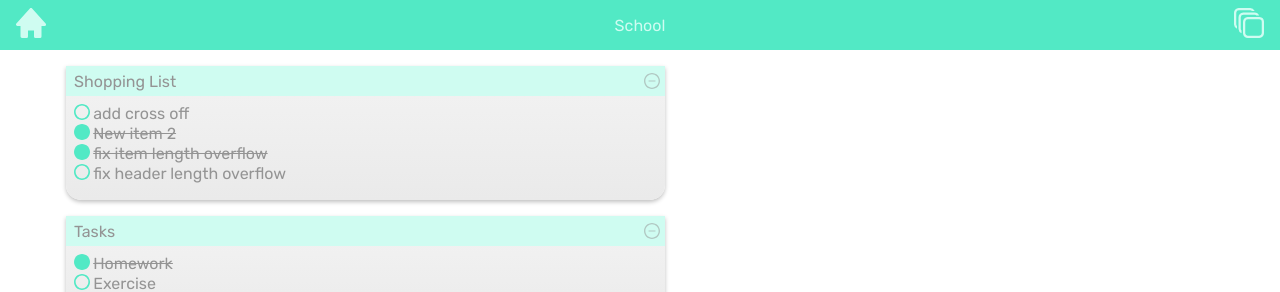
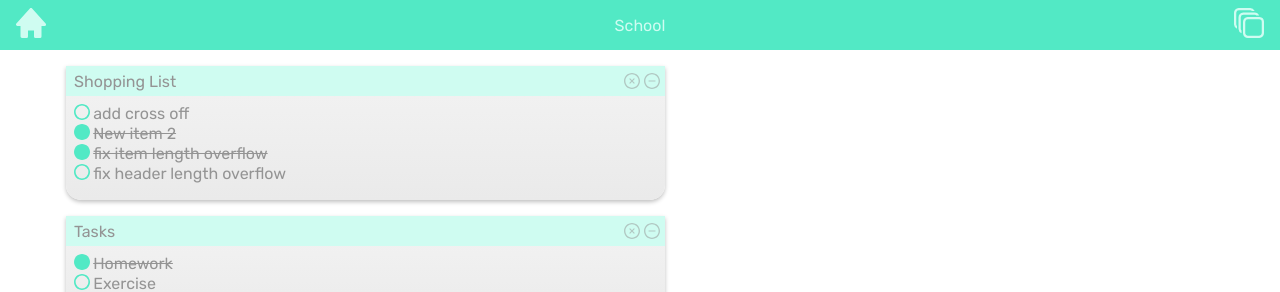
Before and after one commit to kadamidev/skiller-nextjs, a Next.js app: page /tasker_app in a window 1280 px wide. Shown: the top 292 px of the page. Built offline with nearby package versions, Linux system fonts and the light colour scheme.

Commit message:
reworked all card and card item state, implemented card deletion and its functionality.

```diff
--- a/components/tasker_app/Card.jsx
+++ b/components/tasker_app/Card.jsx
@@ -50,6 +50,8 @@ const Card = (props) => {
                     }
                     <div className={styles.editBtn} onClick={editClick}><Image src='/img/app/edit.svg' height={16} width={16} /></div>
                     <div className={styles.collapseBtn} onClick={toggleCollapsed}> <Image src={!collapsed ? '/img/app/minus.svg': '/img/app/plus.svg'} height={16} width={16} /> </div>
+                    <div className={styles.deleteCardBtn} onClick={() => props.cardsDispatch({ type: 'deleteCard', payload: {cardidx: props.cardidx, tabid: props.tabid} })} > <Image src={'/img/app/circled-x.svg'} height={16} width={16} /> </div>
+
                 </header>
                 <section className={styles.cardBody}>
                     <ul>
@@ -59,21 +61,21 @@ const Card = (props) => {
                                 <li key={item.id}>
                                     <div className={styles.checkBox}>
                                         { item.checked ?
-                                        <Image src='/img/app/checked.svg' width={16} height={16} index={index} onClick={() => props.cardsDispatch({ type: 'toggleCardItem', payload: {cardid: props.card.id, tabid: props.tabid, idx: index, checked: item.checked} })} />
+                                        <Image src='/img/app/checked.svg' width={16} height={16} index={index} onClick={() => props.cardsDispatch({ type: 'toggleCardItem', payload: {tabid: props.tabid, idx: index, checked: item.checked, cardidx: props.cardidx} })} />
                                         :
-                                        <Image src='/img/app/unchecked.svg' width={16} height={16} index={index} onClick={() => props.cardsDispatch({ type: 'toggleCardItem', payload: {cardid: props.card.id, tabid: props.tabid, idx: index} })} />
+                                        <Image src='/img/app/unchecked.svg' width={16} height={16} index={index} onClick={() => props.cardsDispatch({ type: 'toggleCardItem', payload: {tabid: props.tabid, idx: index, checked: item.checked, cardidx: props.cardidx} })} />
                                         }
                                     </div>
                                     <p onClick={editItemToggle} className={!editItem ? pClass : styles.hide}>{item.text}</p>
-                                    <input className={editItem ? styles.editText : styles.hide} data={index} type="text" onBlur={editItemToggle} value={item.text} onChange={itemInput} />
-                                    <div className={styles.deleteWrapper} onClick={() => props.cardsDispatch({ type: 'removeCardItem', payload:{cardid: props.card.id, tabid: props.tabid, itemid: item.id} })}>
+                                    <input className={editItem ? styles.editText : styles.hide} type="text" onBlur={editItemToggle} value={item.text} onChange={(e) => props.cardsDispatch({ type: 'editCardItem', payload: {idx: index, cardidx: props.cardidx, tabid: props.tabid, value: e.target.value} }) } />
+                                    <div className={styles.deleteWrapper} onClick={() => props.cardsDispatch({ type: 'removeCardItem', payload:{cardidx: props.cardidx, tabid: props.tabid, itemid: item.id} })}>
                                         <Image src='/img/app/delete.svg' height={10} width={10}/>
                                     </div>
                                 </li>
                             )
                         })}
                     </ul>
-                    <div className={styles.addItemWrapper} onClick={() => props.cardsDispatch({type: 'newCardItem', payload: {id: props.card.id, tabid: props.tabid} })}>
+                    <div className={styles.addItemWrapper} onClick={() => props.cardsDispatch({type: 'newCardItem', payload: {id: props.card.id, tabid: props.tabid, cardidx: props.cardidx} })}>
                     {/* <div className={styles.addItemWrapper} onClick={addNewItem}> */}
                         <Image src='/img/app/plus-item.svg' height={10} width={10}/>
                     </div>
--- a/pages/tasker_app.jsx
+++ b/pages/tasker_app.jsx
@@ -4,6 +4,7 @@ import Image from 'next/image'
 import TabNav from '../components/tasker_app/TabNav.jsx'
 import Card from '../components/tasker_app/Card.jsx'
 import  {v4 as uuidv4 } from 'uuid'
+import { loadGetInitialProps } from 'next/dist/next-server/lib/utils';
 
 const tabsReducer = (tabsState, action) => {
     switch(action.type) {
@@ -53,11 +54,10 @@ const tabsReducer = (tabsState, action) => {
 const cardsReducer = (cardsState, action) => {
     switch(action.type) {
         case 'addNewCard':
-            console.log(cardsState)
 
             const newCards = {...cardsState}
             if (!newCards[action.payload.tabid]) {
-                newCards[action.payload.tabid] = new Array
+                newCards[action.payload.tabid] = []
             }
 
             newCards[action.payload.tabid] = [...newCards[action.payload.tabid], {
@@ -72,7 +72,9 @@ const cardsReducer = (cardsState, action) => {
             return newCards
 
         case 'deleteCard':
-            return cardsState
+            const deletedCards = {...cardsState}
+            deletedCards[action.payload.tabid].splice(action.payload.cardidx, 1)
+            return deletedCards
 
         case 'changeHeader':
             const changedCards = {...cardsState}
@@ -80,46 +82,34 @@ const cardsReducer = (cardsState, action) => {
             return changedCards
 
 
-        case 'newCardItem': //recode passing card idx
-            console.log(cardsState)
-
+        case 'newCardItem':
             const updatedCards = {...cardsState}
-
-            for (let i = 0; i < updatedCards[action.payload.tabid].length; i++) {    //finding the card idx
-                if (updatedCards[action.payload.tabid][i].id == action.payload.id) {
-                    updatedCards[action.payload.tabid][i]['items'] = [...updatedCards[action.payload.tabid][i]['items'],
+            updatedCards[action.payload.tabid][action.payload.cardidx]['items'] = [...updatedCards[action.payload.tabid][action.payload.cardidx]['items'],
                 {
                 id: uuidv4(),
                 checked: false,
                 text:''
                 }]
-                     break
-                }
-            }
             return updatedCards
 
 
-        case 'removeCardItem': //recode passing card idx
+        case 'removeCardItem':
             const removedCards = {...cardsState}
-            for (let i = 0; i < removedCards[action.payload.tabid].length; i++) {
-                if (removedCards[action.payload.tabid][i].id == action.payload.cardid) {
-                    removedCards[action.payload.tabid][i]['items'] = removedCards[action.payload.tabid][i]['items'].filter((item) => item.id != action.payload.itemid)
+            removedCards[action.payload.tabid][action.payload.cardidx]['items'] = removedCards[action.payload.tabid][action.payload.cardidx]['items'].filter((item) => item.id != action.payload.itemid)
             return removedCards
-                }
-            }
 
-        case 'toggleCardItem': //recode passing card idx
+
+        case 'toggleCardItem':
             const toggledCards = {...cardsState}
-            console.log(`card id:${action.payload.cardid} tabid:${action.payload.tabid} itemidx:${action.payload.idx}`)
-            for (let i = 0; i < toggledCards[action.payload.tabid].length; i++) { //find correct card
-                if (toggledCards[action.payload.tabid][i].id == action.payload.cardid) {
-                    toggledCards[action.payload.tabid][i]['items'][action.payload.idx]['checked'] = !action.payload.checked
+            // console.log(`card idx:${action.payload.cardidx} tabid:${action.payload.tabid} itemidx:${action.payload.idx}`)
+            toggledCards[action.payload.tabid][action.payload.cardidx]['items'][action.payload.idx]['checked'] = !action.payload.checked
             return toggledCards
-                }
-            }
 
-        case 'editCardItem' : //recode passing card idx
-            return cardsState
+
+        case 'editCardItem':
+            const edittedItems = {...cardsState}
+            edittedItems[action.payload.tabid][action.payload.cardidx]['items'][action.payload.idx]['text'] = action.payload.value
+            return edittedItems
 
         default:
             console.log('default')
--- a/styles/app/Card.module.scss
+++ b/styles/app/Card.module.scss
@@ -43,6 +43,13 @@
         span {
             max-width: 80%;
             overflow: hidden;
+        }
+
+        .deleteCardBtn {
+            display: flex;
+            opacity: 50%;
+            position: absolute;
+            right: 25px;
         }
 
         .collapseBtn {
```
Also changed, not shown: public/img/app/circled-x.svg (added). Lines whose indentation alone changed are shown as unchanged.
